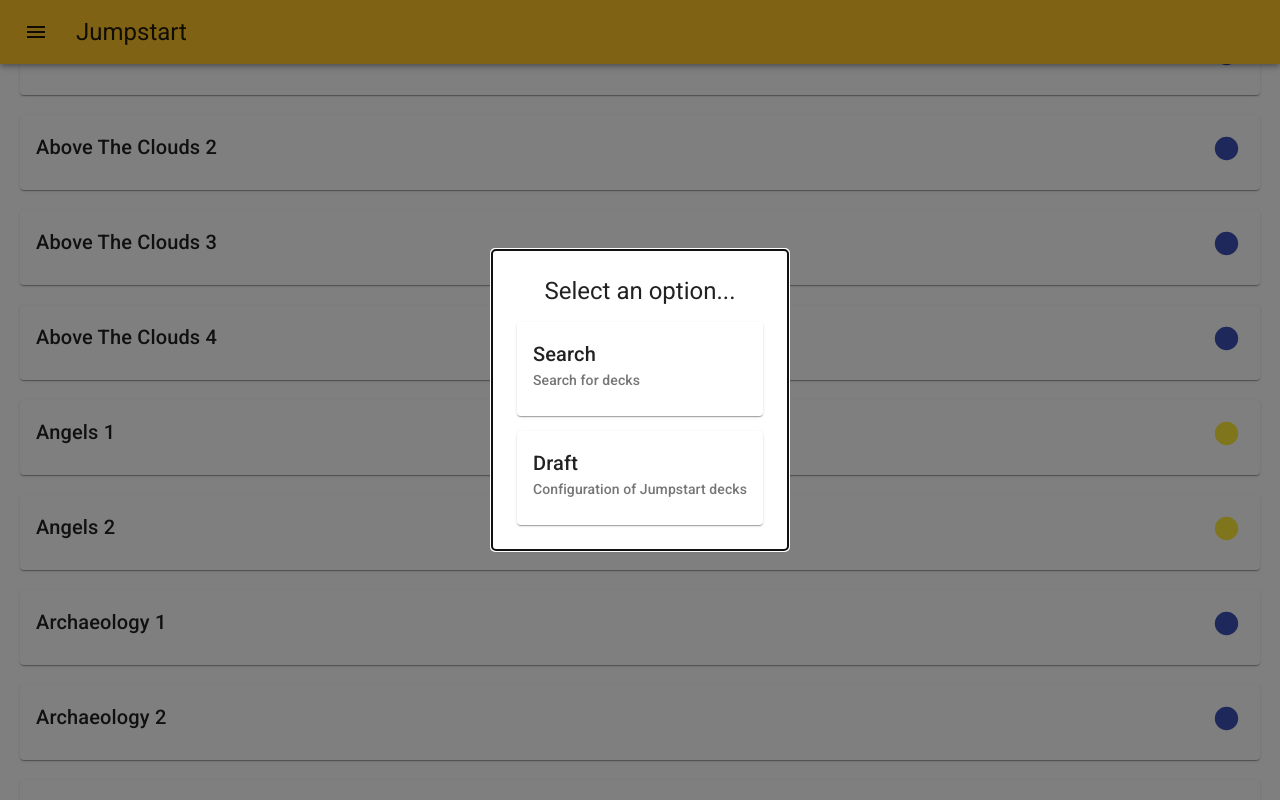
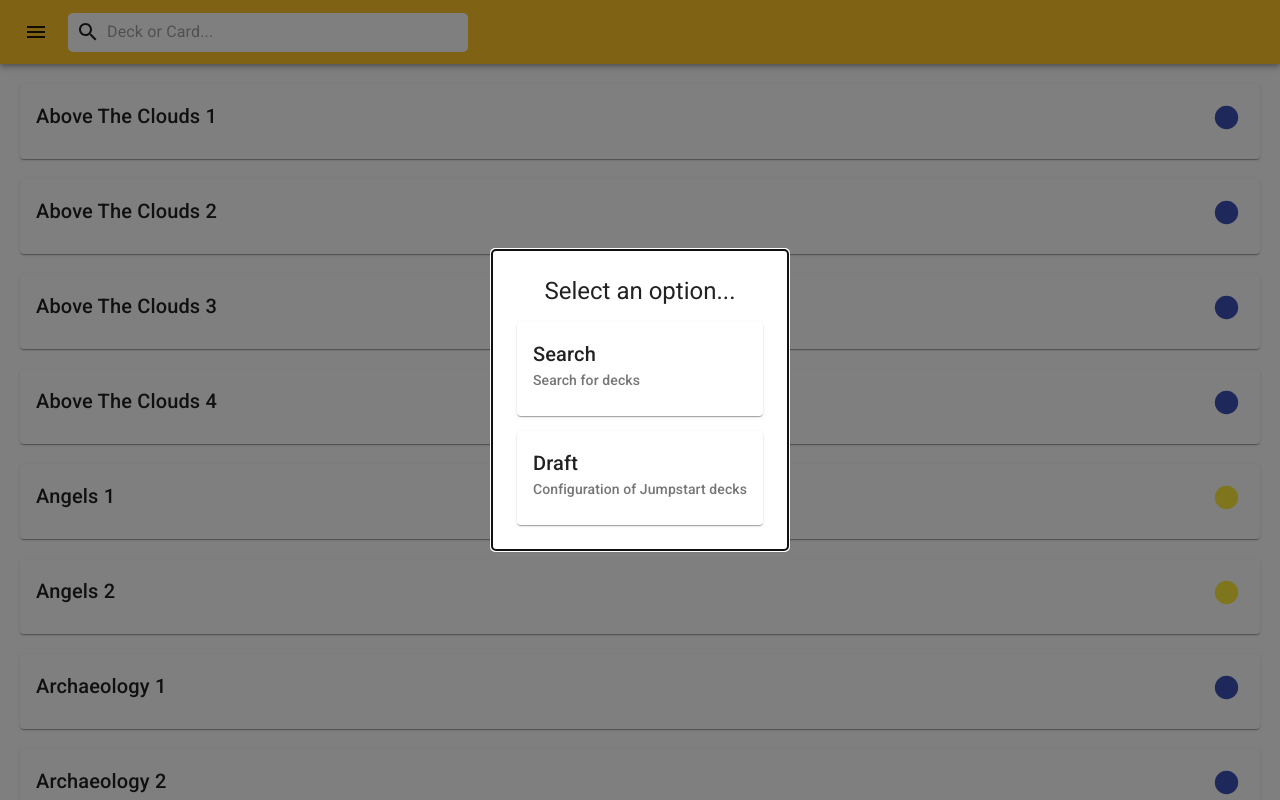
Before and after one commit to alexlee22/mtg-jumpstart-decks, a React (Create React App) app: page / in a window 1280 px wide. Shown: the top 800 px of the page. Built offline with nearby package versions, Linux system fonts and the light colour scheme.

Commit message:
Updates to search bar and deck component managemenet

```diff
--- a/src/components/Content.js
+++ b/src/components/Content.js
@@ -1,17 +1,19 @@
 import React from 'react';
 import { useStateStore } from "../store/store.js";
-import { makeStyles } from '@material-ui/core/styles';
+//import { makeStyles } from '@material-ui/core/styles';
 import DeckContainer from './Deck/DeckContainer.js';
+/*
 const useStyles = makeStyles(theme => ({
   title: {
     marginBottom: '15px',
     textAlign: 'center'
   },
 }));
-
+*/
 export default function Content() {
-  const classes = useStyles();
-  const [{ rawDecks }, dispatch] = useStateStore();
+  //const classes = useStyles();
+  //const [{ rawDecks }, dispatch] = useStateStore();
+  const [{ rawDecks }, ] = useStateStore();
   /*
   function handlePopup(value){
     dispatch({
@@ -21,12 +23,14 @@ export default function Content() {
   }
   */
 
-  console.log(rawDecks)
   return (
     <div>
-      { Object.keys(rawDecks).map(deck =>
-        <DeckContainer key={deck} data={rawDecks[deck]} />
-      )}
+      <div className="MuiToolbar-regular"></div>
+      <div>
+        { Object.keys(rawDecks).map(deck =>
+          <DeckContainer key={deck} data={rawDecks[deck]} />
+        )}
+      </div>
     </div>
   );
 
--- a/src/components/Deck/DeckContainer.js
+++ b/src/components/Deck/DeckContainer.js
@@ -1,10 +1,9 @@
 import React, { useState } from 'react';
 //import { useStateStore } from "../store/store.js";
+import DeckContents from './DeckContents.js'
 import { makeStyles } from '@material-ui/core/styles';
 import Card from '@material-ui/core/Card';
-import CardActions from '@material-ui/core/CardActions';
 import CardContent from '@material-ui/core/CardContent';
-import Button from '@material-ui/core/Button';
 import Typography from '@material-ui/core/Typography';
 import FiberManualRecordIcon from '@material-ui/icons/FiberManualRecord';
 
@@ -16,17 +15,6 @@ const mana_colors = {
   'g': '#4caf50',
   'm': '#e91e63'
 }
-
-const card_classes = [
-  "creature",
-  "sorcery",
-  "instance",
-  "enchantment",
-  "artifact",
-  "planeswalker",
-  "land",
-  "other",
-]
 
 const useStyles = makeStyles(theme => ({
   title: {
@@ -46,9 +34,7 @@ export default function DeckContainer(props) {
   const classes = useStyles();
   const { data } = props
   const [isOpen, setIsOpen] = useState(false);
-  //const [{  }, dispatch] = useStateStore();
-  //data.deck
-  console.log(data.name, isOpen)
+
   return (
     <Card className={classes.card}>
       <CardContent>
@@ -62,19 +48,7 @@ export default function DeckContainer(props) {
           />
         </div>
         <div style={isOpen ? {} : {display: 'none'}}>
-          {
-            card_classes.map(key => {
-              if (data.deck.hasOwnProperty(key)){
-                return(
-                  <>
-                    <Typography variant="button" display="block">{key}</Typography>
-
-                  </>
-                )
-              }
-            })
-          }
-
+          <DeckContents deck={data.deck} />
         </div>
       </CardContent>
     </Card>
--- /dev/null
+++ b/src/components/Deck/DeckContents.js
@@ -0,0 +1,84 @@
+import React from 'react';
+//import { makeStyles } from '@material-ui/core/styles';
+import Typography from '@material-ui/core/Typography';
+
+const card_classes = [
+  "creature",
+  "sorcery",
+  "instance",
+  "enchantment",
+  "artifact",
+  "planeswalker",
+  "land",
+  "other",
+]
+/*
+const useStyles = makeStyles(theme => ({
+  title: {
+    marginBottom: '15px',
+    textAlign: 'center',
+    color: 'white'
+  },
+  card: {
+    margin: '20px'
+  },
+  heading: {
+    textTransform: 'capitalize'
+  }
+}));
+*/
+export default function DeckContents(props) {
+  //const classes = useStyles();
+  const { deck } = props
+  return (
+    <>
+      {
+        card_classes.filter(category => deck.hasOwnProperty(category)).map(category =>
+          <div key={category}>
+            <Typography variant="button" display="block">{category}</Typography>
+            <ul>
+              { Object.keys(deck[category]).map((card, idx) =>
+                <li key={card}>{card} ({deck[category][card]})</li>
+              )}
+            </ul>
+          </div>
+        )
+      }
+    </>
+  );
+}
+
+
+
+/*
+<>
+{
+  card_classes.map(category => {
+    if (deck.hasOwnProperty(category)){
+      return(
+        <>
+          <Typography variant="button" display="block">{category}</Typography>
+          <ul>
+            { Object.keys(deck[category]).map((card, idx) =>
+              <li key={card}>{card} ({deck[category][card]})</li>
+            )}
+          </ul>
+        </>
+      )
+    }
+  })
+}
+</>
+*/
+
+
+/*
+    <>
+      <Typography variant="button" display="block">{key}</Typography>
+      <ul>
+        { Object.keys(deck[key]).map((k, idx) =>
+          <li>{k}</li>
+        )}
+      </ul>
+    </>
+*/
--- a/src/components/Header.js
+++ b/src/components/Header.js
@@ -1,12 +1,12 @@
 import React from 'react';
-import { makeStyles } from '@material-ui/core/styles';
-import { useStateStore } from "../store/store.js";
+import { fade, makeStyles } from '@material-ui/core/styles';
 import AppBar from '@material-ui/core/AppBar';
 import Toolbar from '@material-ui/core/Toolbar';
 import Typography from '@material-ui/core/Typography';
 import IconButton from '@material-ui/core/IconButton';
 import MenuIcon from '@material-ui/icons/Menu';
-
+import SearchIcon from '@material-ui/icons/Search';
+import InputBase from '@material-ui/core/InputBase';
 //import { useStateStore } from "../store/store.js";
 
 const useStyles = makeStyles(theme => ({
@@ -14,16 +14,35 @@ const useStyles = makeStyles(theme => ({
     flexGrow: 1,
   },
   menuButton: {
-    marginRight: theme.spacing(2),
+    marginRight: theme.spacing(1),
   },
-  title: {
-    flexGrow: 1,
+  search: {
+    width: "100%",
+    maxWidth: "400px",
+    display: "flex",
+    flexWrap: "nowrap",
+    alignItems: "center",
+    backgroundColor: "white",
+    borderRadius: "5px",
   },
+  iconWrapper: {
+    height: "100%",
+    display: "flex",
+    justifyContent: "center",
+    alignItems: "center",
+    margin: "7.5px"
+  },
+  inputRoot: {
+    width: "100%"
+  },
+  inputInput: {
+    marginRight: "7.5px"
+  }
 }));
 
 export default function Header() {
   const classes = useStyles();
-  const [, dispatch] = useStateStore();
+  //const [, dispatch] = useStateStore();
 
   function handleToggleMenu(){
     /*
@@ -41,9 +60,19 @@ export default function Header() {
         <IconButton edge="start" className={classes.menuButton} color="inherit" aria-label="menu" onClick={() => { handleToggleMenu() }}>
           <MenuIcon />
         </IconButton>
-        <Typography variant="h5" className={classes.title}>
-          Jumpstart
-        </Typography>
+        <div className={classes.search}>
+          <div className={classes.iconWrapper}>
+            <SearchIcon />
+          </div>
+          <InputBase
+            placeholder="Deck or Card..."
+            classes={{
+              root: classes.inputRoot,
+              input: classes.inputInput,
+            }}
+            inputProps={{ 'aria-label': 'search' }}
+          />
+        </div>
       </Toolbar>
 
     </AppBar>
```
